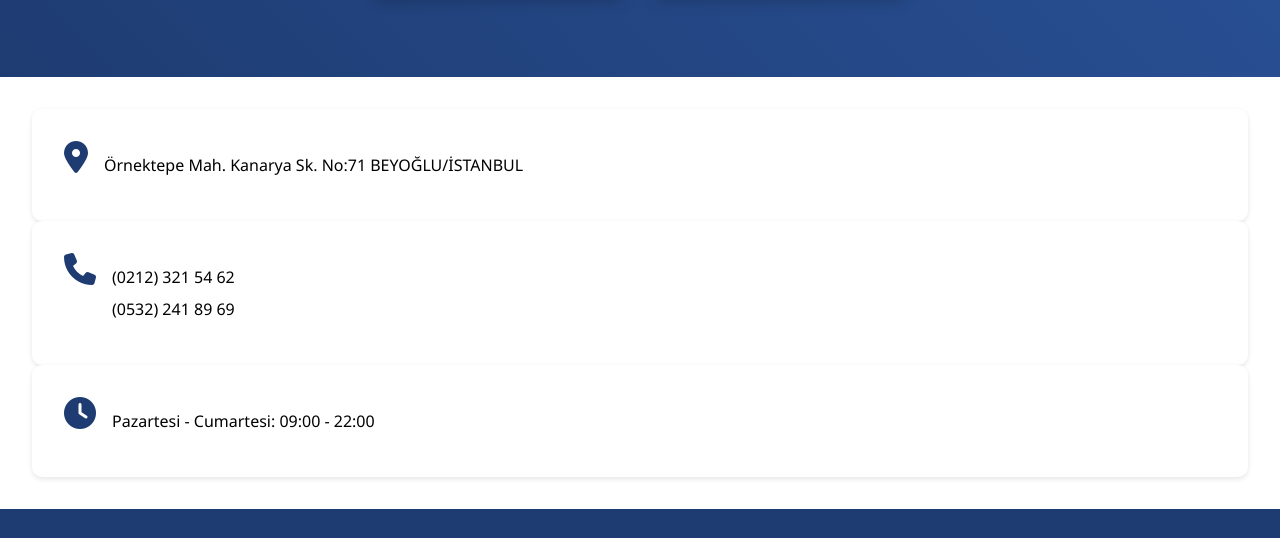
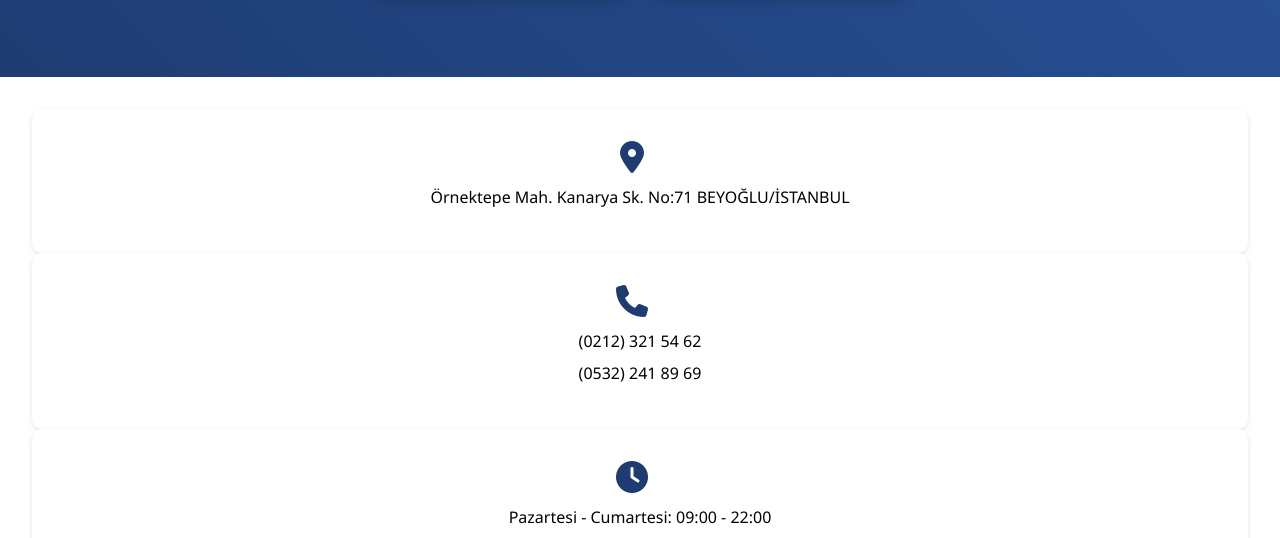
Before and after one commit to mertugr/mertugr.github.io, a plain HTML site: page index.html in a window 1280 px wide. Shown: the part 2252-2790 px from the top of the page. Drawn offline with Linux system fonts and the light colour scheme.

Commit message:
Update style.css

```diff
--- a/style.css
+++ b/style.css
@@ -636,13 +636,16 @@ footer {
 
 .contact-item {
     display: flex;
-    align-items: flex-start;
+    flex-direction: column;
+    align-items: center; /* Dikey ortalama */
+    text-align: center; /* Metni yatay ortalar */
     padding: 2rem;
     background: var(--white);
     border-radius: 10px;
     box-shadow: 0 2px 5px rgba(0,0,0,0.1);
     line-height: 1;
 }
+
 
 .contact-item i {
     font-size: 2rem;
```
